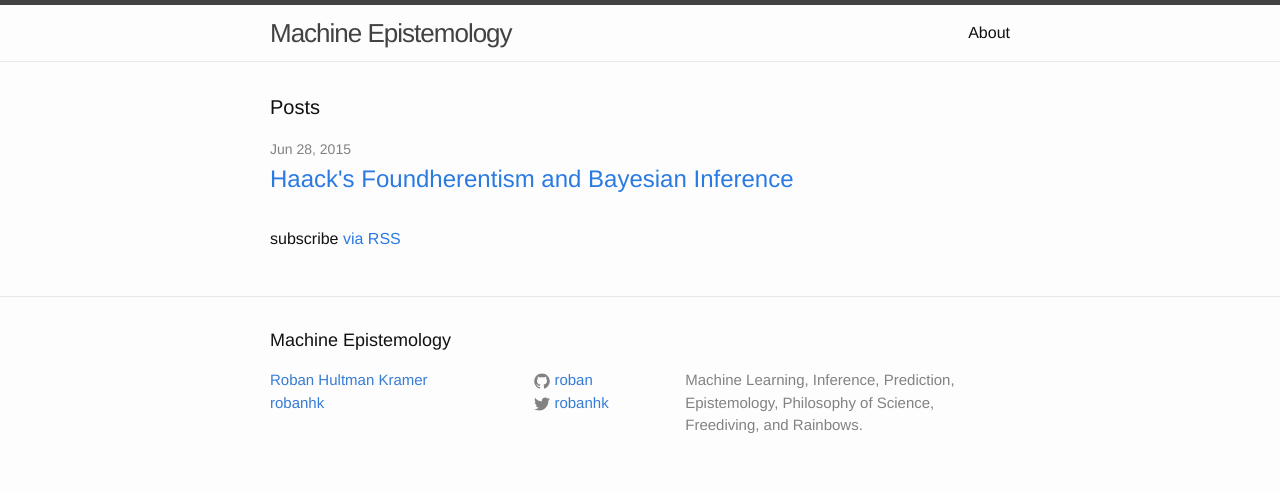
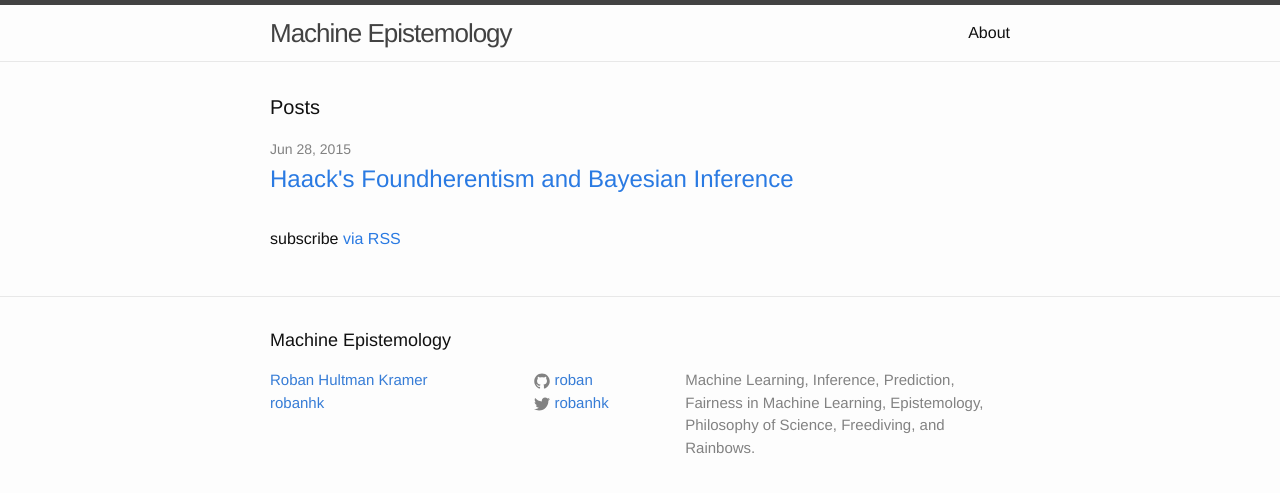
Before and after one commit to roban/machine-epistemology, a Jekyll site: the page built from index.html, in a window 1280 px wide. Shown: the top 493 px of the page. Built offline with Jekyll 4.4.1, drawn with Linux system fonts in a browser that asks for light colours.

Commit message:
Update mathjax CDN and some minor config and template changes.

```diff
--- a/_config.yml
+++ b/_config.yml
@@ -2,18 +2,17 @@
 title: Machine Epistemology
 author: Roban Hultman Kramer
 description: > # this means to ignore newlines until "baseurl:"
- Machine Learning, Inference, Prediction, Epistemology, Philosophy of
- Science, Freediving, and Rainbows.
+ Machine Learning, Inference, Prediction, Fairness in Machine Learning, Epistemology,
+ Philosophy of Science, Freediving, and Rainbows.
+baseurl: /machine-epistemology
 
 twitter_username: robanhk
 github_username: roban
 email: robanhk
 homepage: http://roban.github.io/
 
-baseurl: /machine-epistemology
-
 # Build settings
 markdown: kramdown
-highlighter: pygments
+highlighter: rouge
 
 safe: true
--- a/_layouts/post.html
+++ b/_layouts/post.html
@@ -4,7 +4,7 @@
 <div class="post">
 
   <header class="post-header">
-		<script type="text/javascript" src="http://cdn.mathjax.org/mathjax/latest/MathJax.js?config=TeX-AMS-MML_HTMLorMML"></script>
+		<script type="text/javascript" src="https://cdnjs.cloudflare.com/ajax/libs/mathjax/2.7.2/MathJax.js?config=TeX-AMS-MML_HTMLorMML"></script>
     <h1 class="post-title">{{ page.title }}</h1>
     <p class="post-meta">{{ page.date | date: "%b %-d, %Y" }}{% if page.author %} • {{ page.author }}{% endif %}{% if page.meta %} • {{ page.meta }}{% endif %}</p>
   </header>
--- a/_sass/_base.scss
+++ b/_sass/_base.scss
@@ -216,9 +216,8 @@
 }
 
 .footnote {
-    border-radius: 10px;
-    border: 2px solid darken($brand-color, 30%);
-    padding: 3px;
+	  font-weight: bold;
+		font-color: darken($brand-color, 30%);
 }
 
 img.photo {
```
